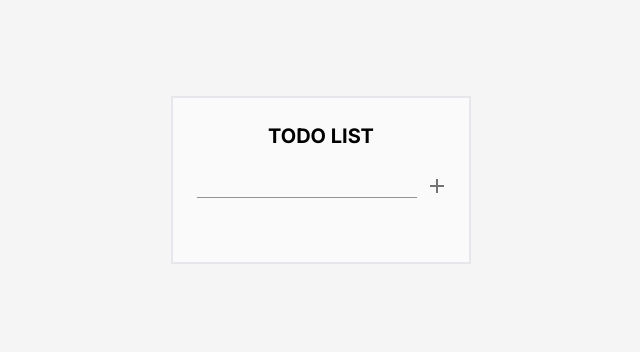
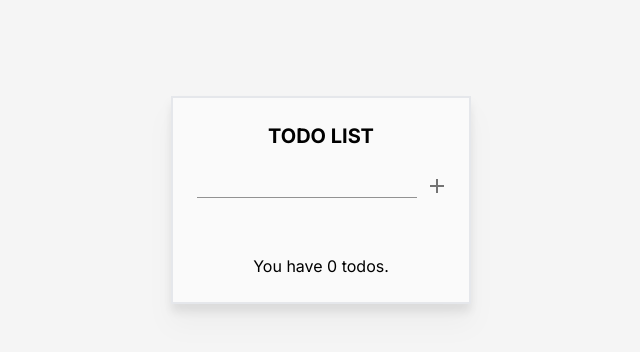
Before and after one commit to sadikbarisyilmaz/Next-Todo-List-With-Firebase-, a Next.js app: page / in a window 1280 px wide. Shown: the top 352 px of the page, without its empty margins (319-959 px from the left). Built offline with nearby package versions, Linux system fonts and the light colour scheme; no server answers; the database is empty.

Commit message:
added todo count

```diff
--- a/app/page.js
+++ b/app/page.js
@@ -27,7 +27,6 @@ export default function Home() {
       });
       setTodos(todosArr);
     });
-
     return () => unsubscribe();
   }, []);
 
@@ -56,7 +55,10 @@ export default function Home() {
   };
   return (
     <main className="flex min-h-screen flex-col items-center justify-between p-24">
-      <div id="app" className="p-6 flex flex-col gap-4 items-center border-2">
+      <div
+        id="app"
+        className="p-6 flex flex-col gap-4 items-center border-2 drop-shadow-xl"
+      >
         <h1 className="font-bold text-xl">TODO LIST</h1>
         <div>
           <form onSubmit={createTodo} action="">
@@ -83,6 +85,7 @@ export default function Home() {
             />
           </List>
         </div>
+        <p>You have {todos.length} todos.</p>
       </div>
     </main>
   );
```
